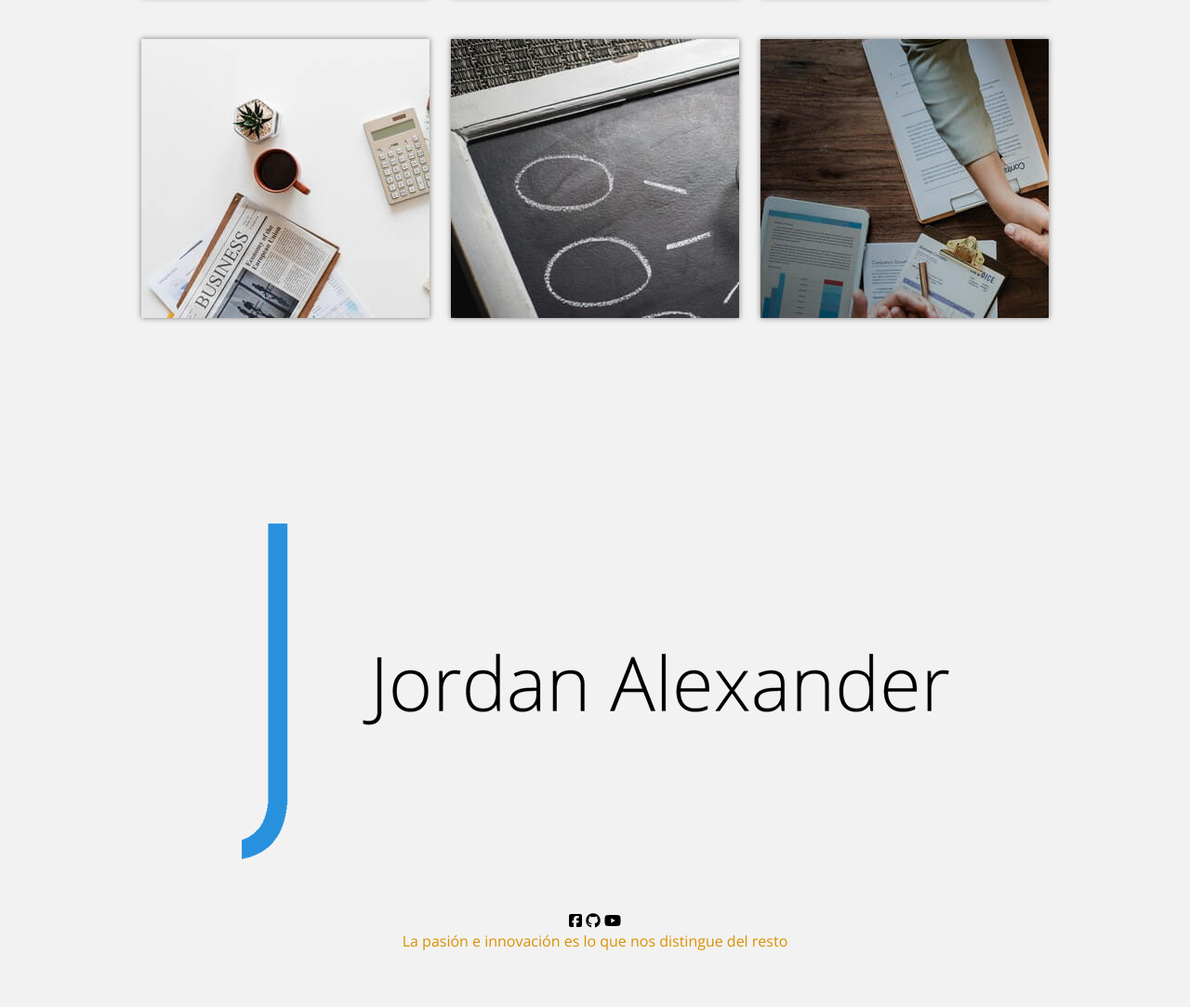
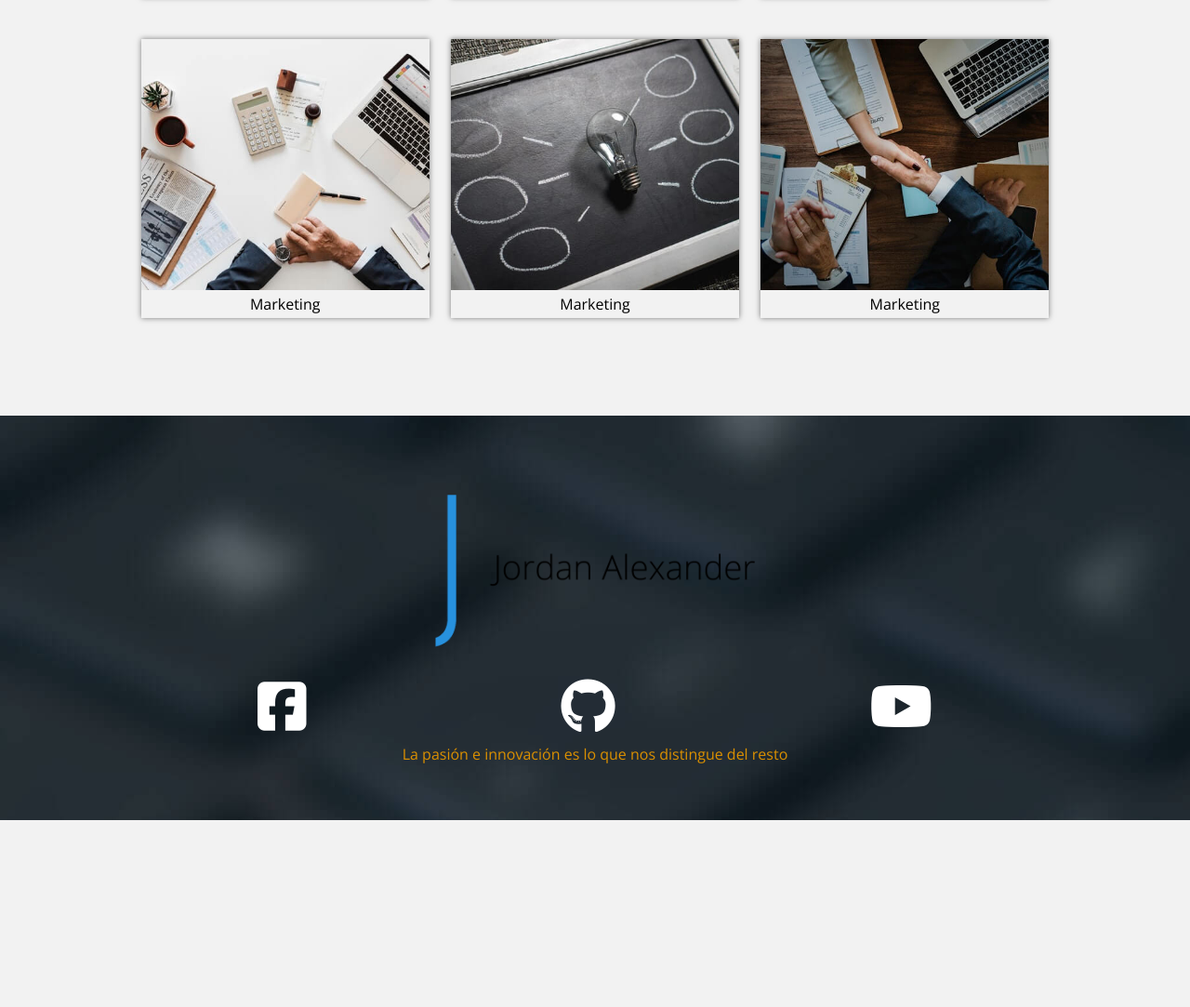
Before and after one commit to alexos2602/Desing, a plain HTML site: page index.html in a window 1280 px wide. Shown: the part 2571-3654 px from the top of the page at 93% size. After the commit the page ends 3453 px from the top, so only its background shows below. Drawn offline with nearby package versions, Linux system fonts and the light colour scheme.

Commit message:
estilos, galeria

```diff
--- a/index.html
+++ b/index.html
@@ -186,7 +186,7 @@
     </main>
     <footer id="contacto">
         <div class="footer contenedor">
-            <div class="marca-log">
+            <div class="marca-logo">
                 <img src="img/logo.png" alt="2logo">
             </div>
             <div class="iconos">
--- a/styles.css
+++ b/styles.css
@@ -341,3 +341,51 @@ nav .enlaces a:hover{
   overflow: hidden;
   margin-bottom: var(--espacios-contenido);
 }
+
+.img-work{
+  height: 90%;
+  width: 100%;
+}
+
+.img-work img{
+  height: 100%;
+  width: 100%;
+  object-fit: cover;
+}
+
+.textos-work{
+  height: 10%;
+}
+
+.textos-work h4{
+  line-height: 30px;
+  font-weight: 300;
+}
+
+/* Footer */
+
+footer{background:url(img/teclado.jpg);}
+
+.marca-logo{
+  width: 40%;
+  margin: auto;
+  margin-bottom: var(--espacios);
+}
+
+.marca-logo img{
+  width: 100%;
+}
+
+.iconos{
+  display: flex;
+  margin: auto;
+  justify-content: space-around;
+  width: 100%;
+}
+
+.fab{
+  font-size:60px;
+  color: #FFF;
+  margin-bottom: var(--espacios);
+  display: inline-block;
+}
```
